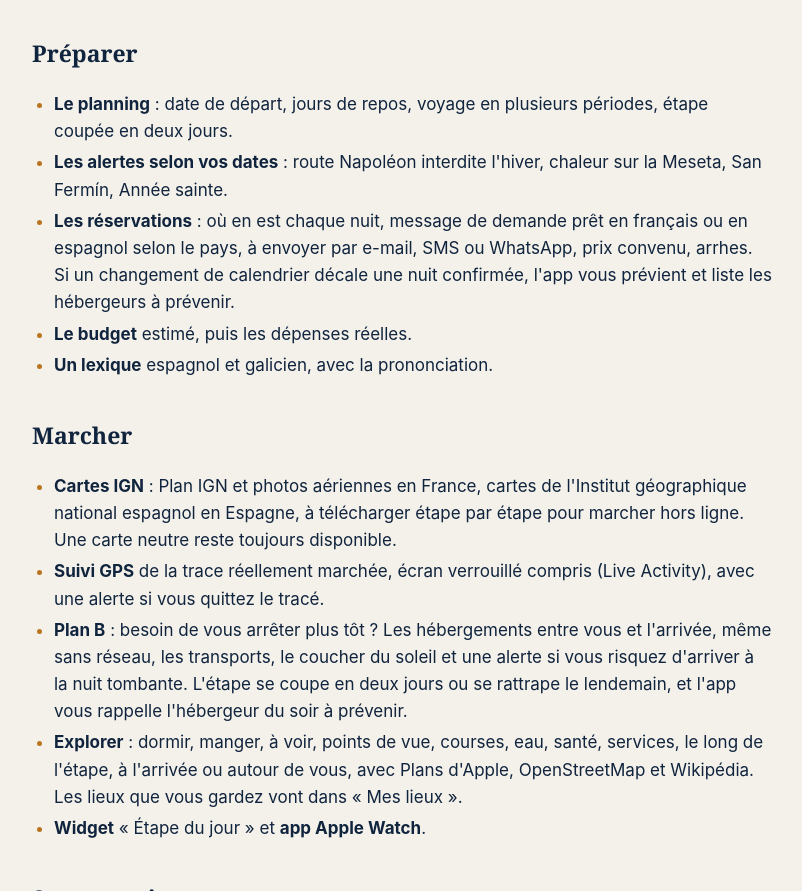
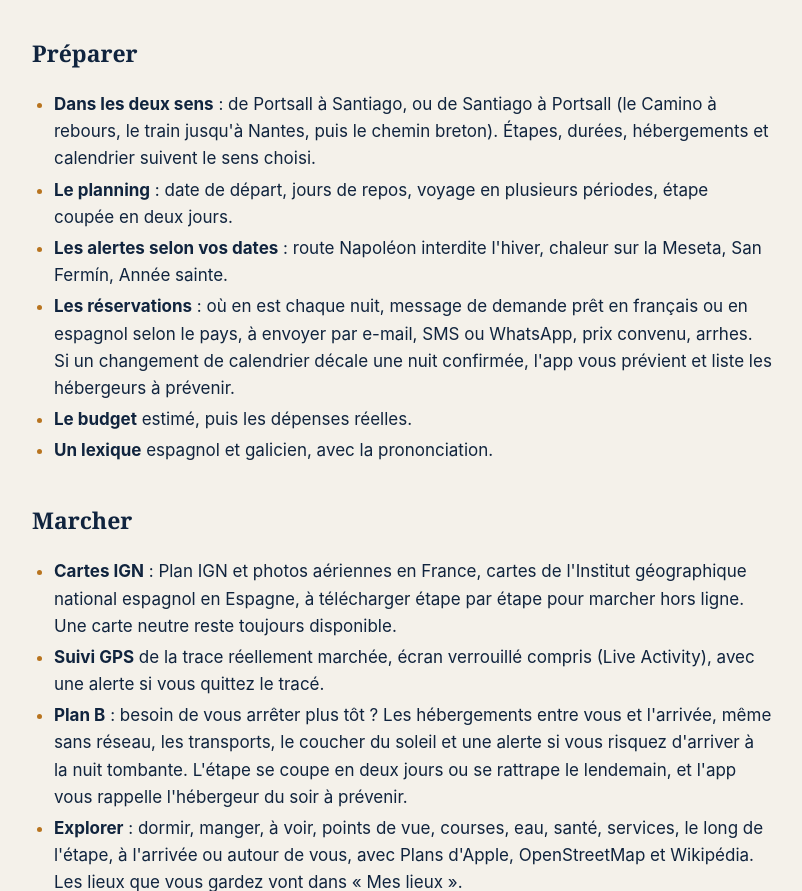
Before and after one commit to boboul-cloud/ultreia, a plain HTML site: page index.html in a window 1280 px wide. Shown: the part 1327-2218 px from the top of the page, without its empty margins (238-1040 px from the left). Drawn offline with Linux system fonts and the light colour scheme.

Commit message:
Les deux sens de marche : de Portsall à Santiago, ou de Santiago à Portsall
Co-Authored-By: Claude Opus 5.5 <noreply@anthropic.com>

```diff
--- a/index.html
+++ b/index.html
@@ -62,6 +62,8 @@
 
   <h2>Préparer</h2>
   <ul>
+    <li><strong>Dans les deux sens</strong> : de Portsall à Santiago, ou de Santiago à Portsall (le Camino à rebours,
+    le train jusqu'à Nantes, puis le chemin breton). Étapes, durées, hébergements et calendrier suivent le sens choisi.</li>
     <li><strong>Le planning</strong> : date de départ, jours de repos, voyage en plusieurs périodes, étape coupée en
     deux jours.</li>
     <li><strong>Les alertes selon vos dates</strong> : route Napoléon interdite l'hiver, chaleur sur la Meseta,
```
